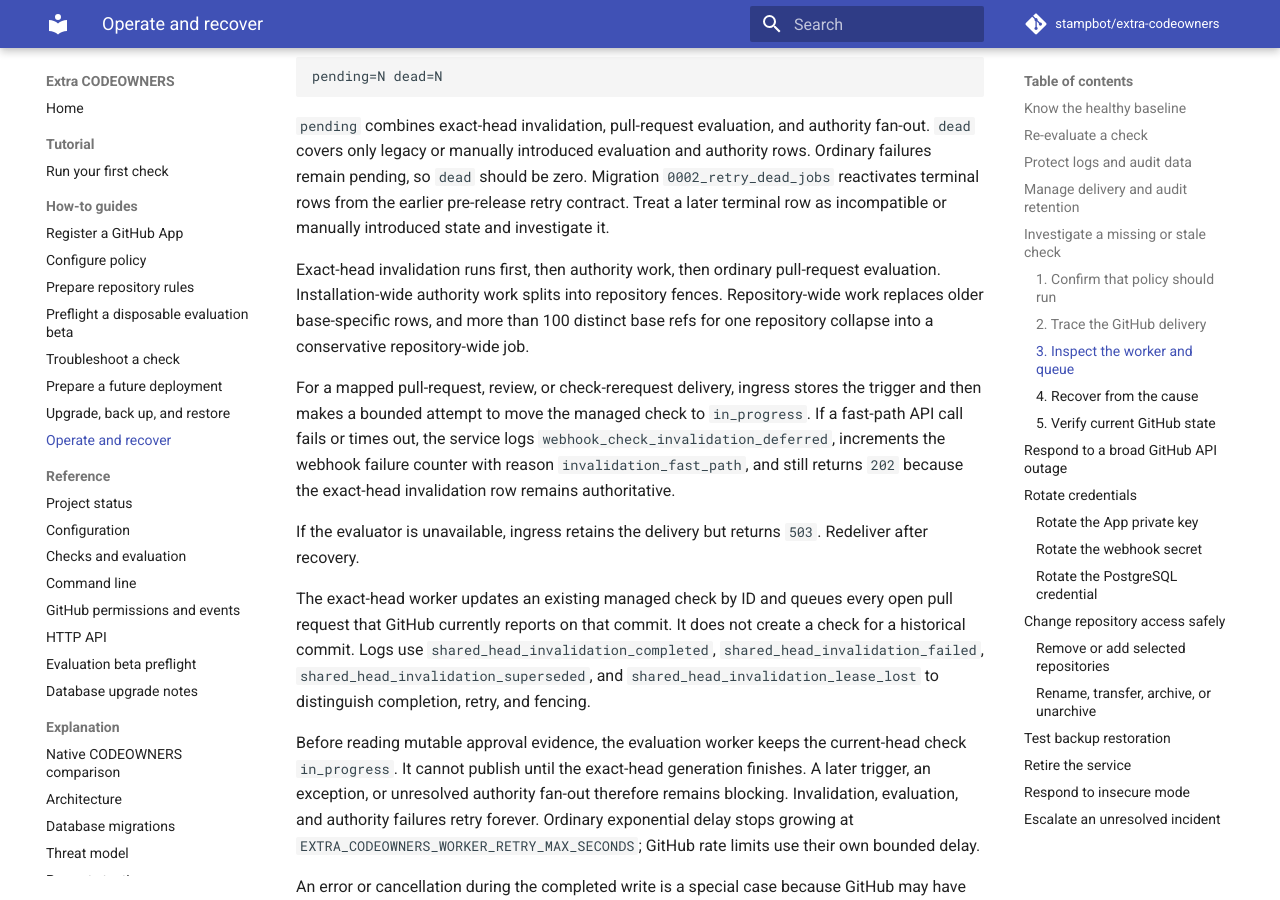
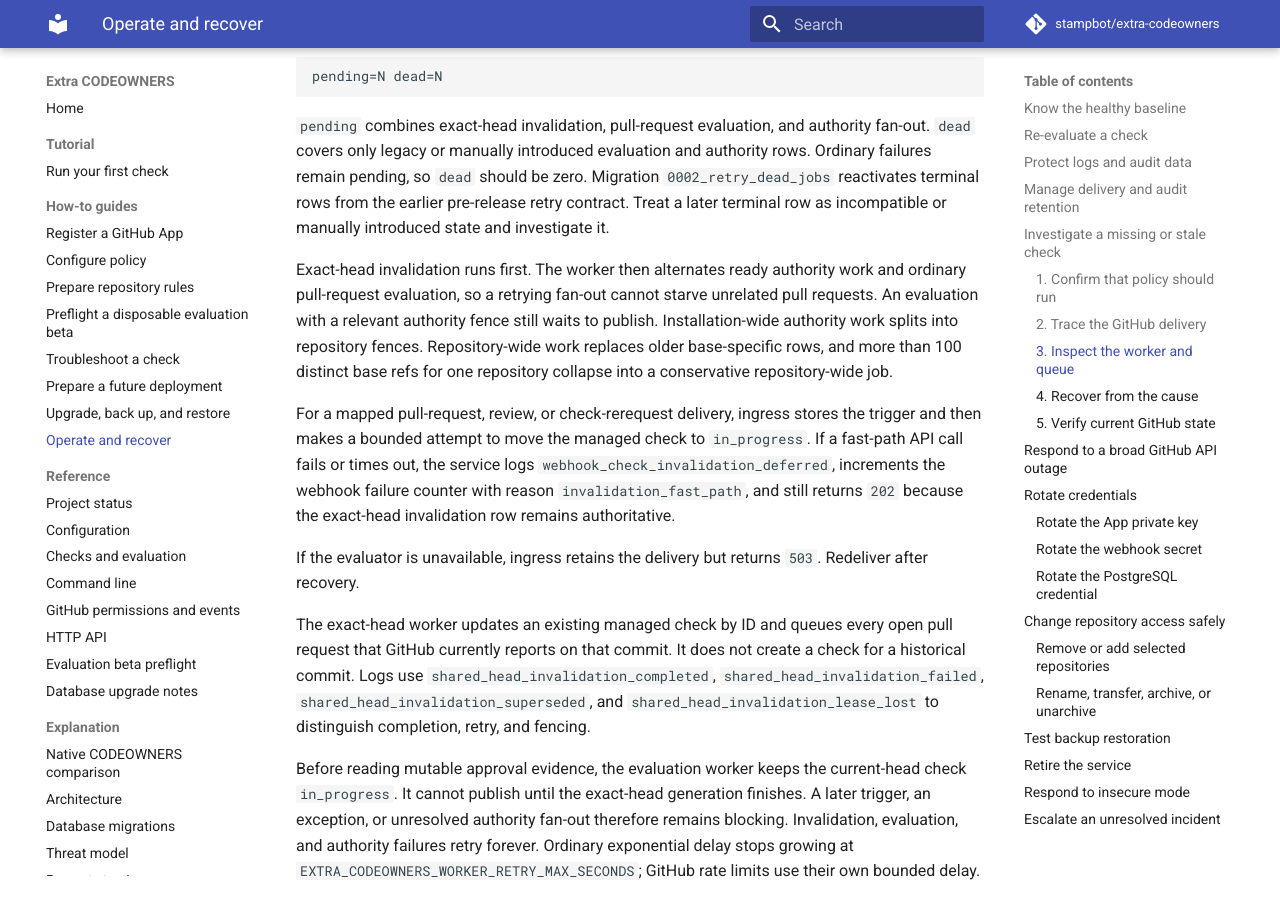
Before and after one commit to stampbot/extra-codeowners, an MkDocs documentation site: the page built from docs/how-to/operate.md, in a window 1280 px wide and 900 px high, scrolled down 5778 px. Built offline with MkDocs 1.6.1 and Material for MkDocs 9.7.7, drawn with Linux system fonts in a browser that asks for light colours; comment, search, counter and statistics services are not loaded.

Commit message:
docs: correct worker queue order
Signed-off-by: Danny Sauer <github@dannysauer.com>

```diff
--- a/docs/how-to/operate.md
+++ b/docs/how-to/operate.md
@@ -259,11 +259,13 @@ zero. Migration `0002_retry_dead_jobs` reactivates terminal rows from the
 earlier pre-release retry contract. Treat a later terminal row as incompatible
 or manually introduced state and investigate it.
 
-Exact-head invalidation runs first, then authority work, then ordinary
-pull-request evaluation. Installation-wide authority work splits into
-repository fences. Repository-wide work replaces older base-specific rows, and
-more than 100 distinct base refs for one repository collapse into a
-conservative repository-wide job.
+Exact-head invalidation runs first. The worker then alternates ready authority
+work and ordinary pull-request evaluation, so a retrying fan-out cannot starve
+unrelated pull requests. An evaluation with a relevant authority fence still
+waits to publish. Installation-wide authority work splits into repository
+fences. Repository-wide work replaces older base-specific rows, and more than
+100 distinct base refs for one repository collapse into a conservative
+repository-wide job.
 
 For a mapped pull-request, review, or check-rerequest delivery, ingress stores
 the trigger and then makes a bounded attempt to move the managed check to
```
